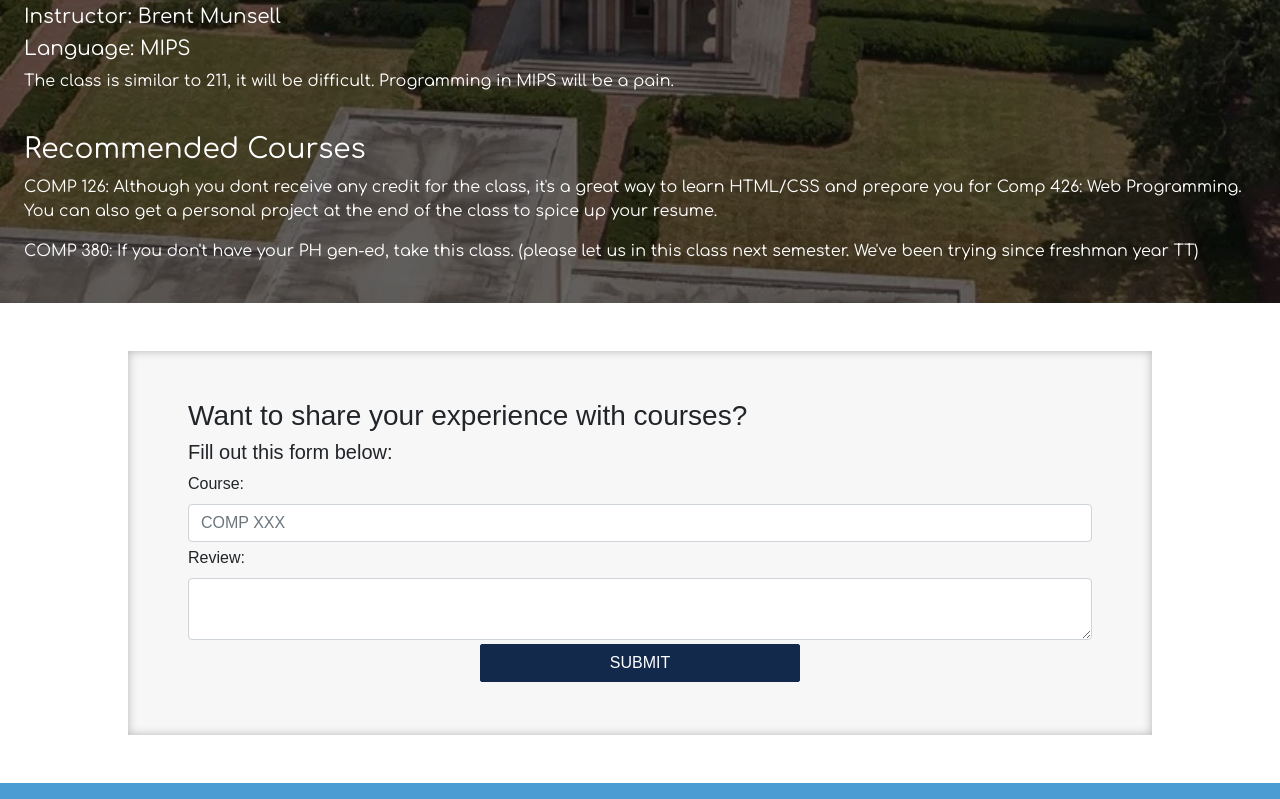
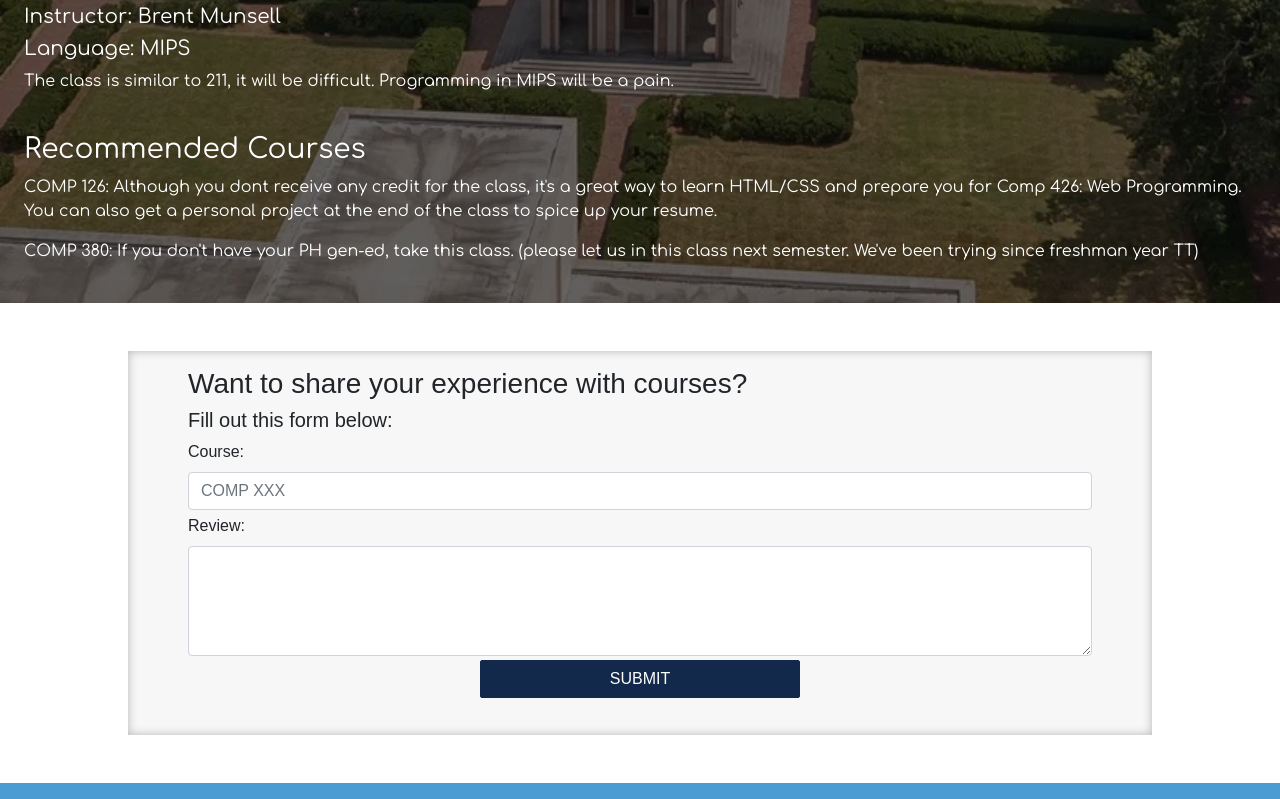
Before and after one commit to wemmajia/wemmajia.github.io, a plain HTML site: page courses.html in a window 1280 px wide. Shown: the part 1173-1972 px from the top of the page. Drawn offline with nearby package versions, Linux system fonts and the light colour scheme; a web font is replaced by a local one.

Commit message:
Update courses.html

```diff
--- a/courses.html
+++ b/courses.html
@@ -94,7 +94,7 @@
     </div>
 
     <div class="container-fluid bg-blank d-flex justify-content-center align-items-center">
-        <div class="row form form-box py-5 px-5">
+        <div class="row form-box py-3 px-5">
             <form>
                 <h5>Want to share your experience with courses?</h5>
                 <h6>Fill out this form below:</h6>
@@ -104,7 +104,7 @@
                 </div>
                 <div class="my-1">
                     <label for="review" class="form-label">Review:</label>
-                    <textarea class="form-control" id="exampleFormControlTextarea1"></textarea>
+                    <textarea class="form-control" id="exampleFormControlTextarea1" rows="4"></textarea>
                 </div>
                 <div class="d-flex justify-content-center">
                     <input class="btn btn-primary" type="submit" value="SUBMIT">
```
